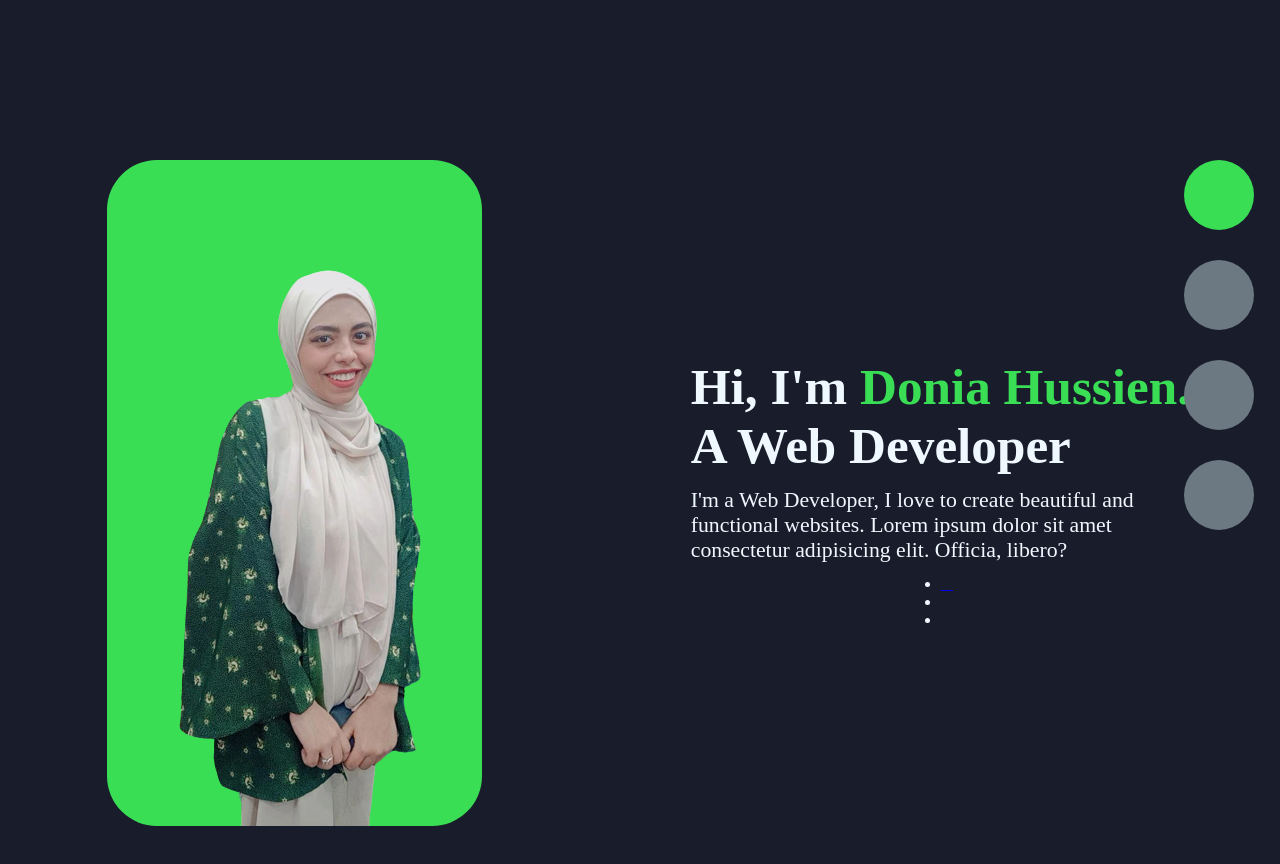
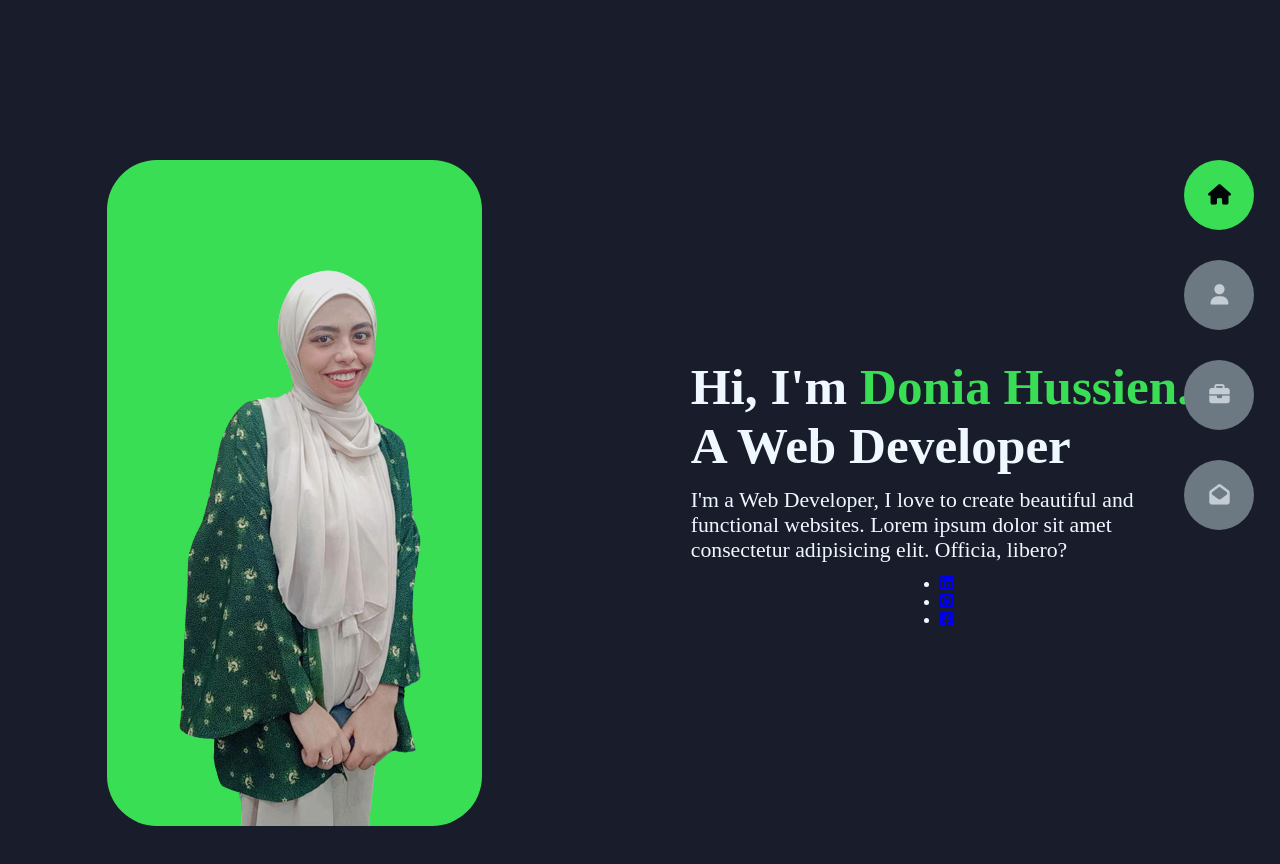
Before and after one commit to doniahusien/portfolio.github.io, a plain HTML site: page index.html in a window 1280 px wide. Drawn offline with Linux system fonts and the light colour scheme.

Commit message:
Update index.html

```diff
--- a/index.html
+++ b/index.html
@@ -7,7 +7,7 @@
     <title>Protoflio</title>
     <link rel="shortcut icon" href="/img/Screenshot (800).png" type="image/x-icon">
     <link rel="stylesheet" href="style.css">
-<link rel="stylesheet" href="https://cdnjs.cloudflare.com/ajax/libs/font-awesome/4.7.0/css/font-awesome.min.css">
+    <link rel="stylesheet" href="https://cdnjs.cloudflare.com/ajax/libs/font-awesome/6.4.2/css/all.min.css" integrity="sha512-z3gLpd7yknf1YoNbCzqRKc4qyor8gaKU1qmn+CShxbuBusANI9QpRohGBreCFkKxLhei6S9CQXFEbbKuqLg0DA==" crossorigin="anonymous" referrerpolicy="no-referrer" />
 </head>
 
 <body>
```
